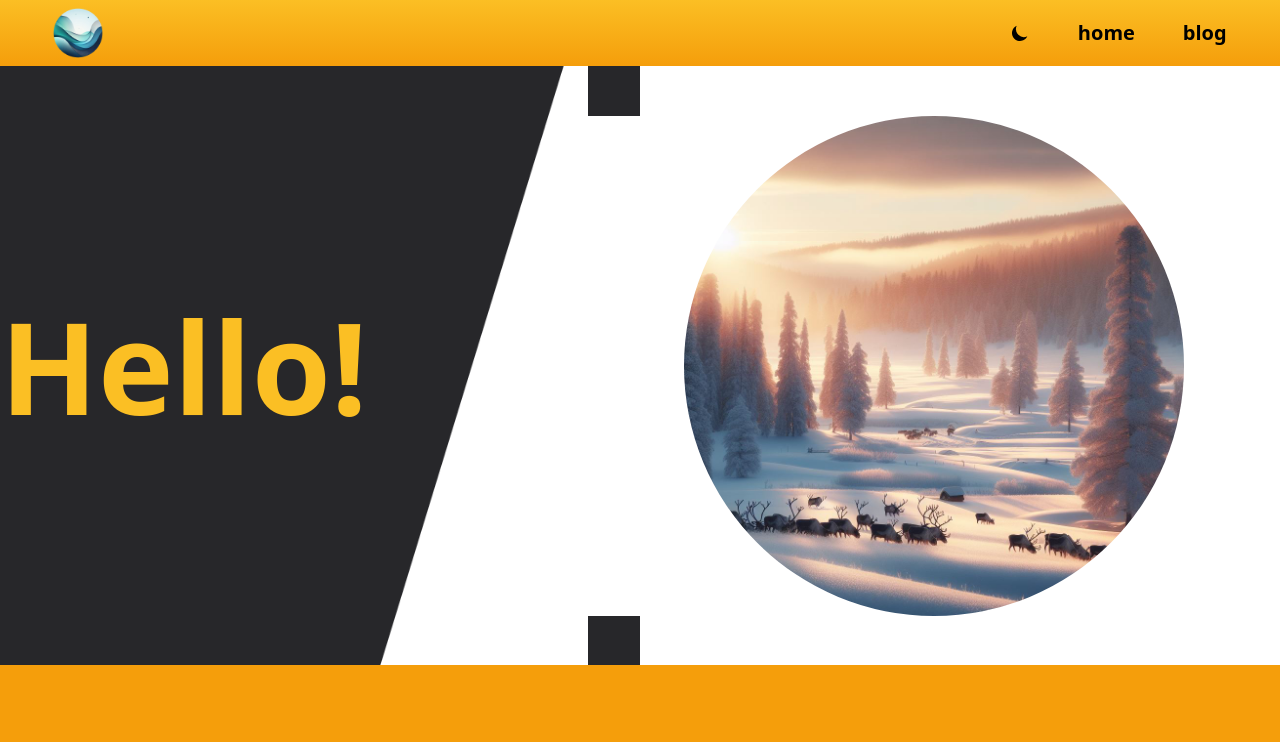
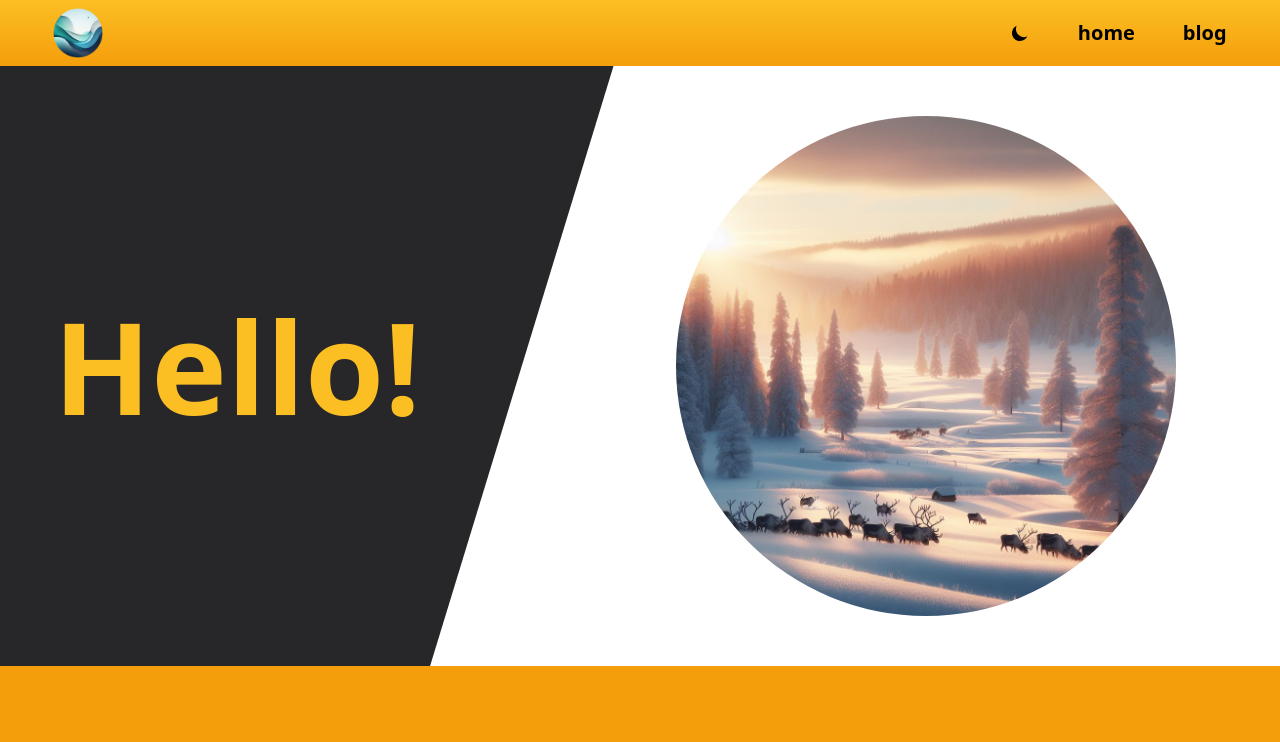
Before and after one commit to illispi/homeSite, an Astro site: page / in a window 1280 px wide. Shown: the top 742 px of the page. Built offline with nearby package versions, Linux system fonts and the light colour scheme; Astro itself is replaced by a stand-in of ours.

Commit message:
progress

```diff
--- a/src/pages/index.astro
+++ b/src/pages/index.astro
@@ -17,12 +17,8 @@ const permalink = Astro.site.href;
     <div class="absolute left-1/2 bg-white w-1/2 h-full -z-10 hidden lg:flex">
     </div>
     <div
-      class="flex items-center justify-around h-full flex-col gap-20 pt-20 lg:py-0 lg:gap-0 lg:flex-row w-full max-w-screen-xl"
+      class="flex items-center justify-center h-full flex-col gap-20 pt-20 lg:py-0 lg:gap-0 lg:flex-row w-full lg:w-11/12 max-w-screen-xl"
     >
-      <!-- <div
-      class="absolute bg-zinc-800 -top-[500px] -left-3/4 w-screen h-[1200px] rotate-[17deg] -z-20"
-      >
-    </div> -->
       <div class="flex justify-center items-center flex-col">
         <h1
           class="text-center text-9xl font-semibold text-amber-400 bg-zinc-800"
@@ -30,9 +26,14 @@ const permalink = Astro.site.href;
           Hello!
         </h1>
       </div>
-      <Image src={middle} alt="divider" height={600} class="hidden lg:flex" />
+      <div class="relative h-[600px] overflow-hidden bg-white">
+        <div
+          class="relative bg-zinc-800 -left-[290px] -top-40 w-[400px] h-[800px] rotate-[17deg]"
+        >
+        </div>
+      </div>
       <div
-        class="bg-white w-full h-full flex justify-center items-center py-16 lg:py-0 grow"
+        class="bg-white w-full h-[600px] flex justify-center items-center py-16 lg:py-0"
       >
         <div class="rounded-full overflow-hidden">
           <Image
```
